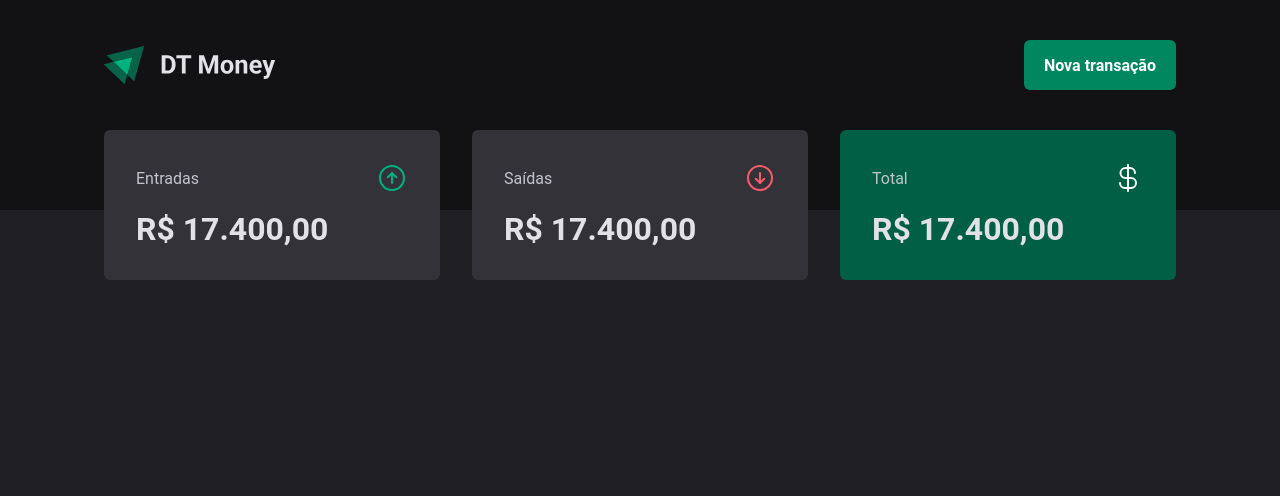
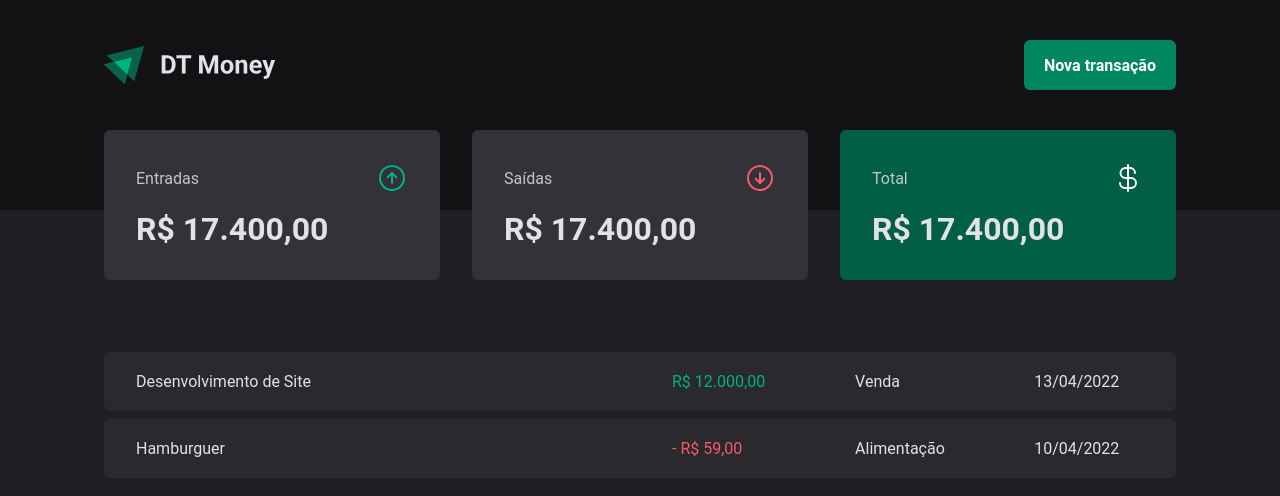
Before and after one commit to zacrodrigues/dt-money-ignite-reactjs-2022, a React app: page / in a window 1280 px wide. Shown: the top 496 px of the page. Built offline with nearby package versions, Linux system fonts and the light colour scheme; the HTML template or start-up script is replaced by a standard one.

Commit message:
Tabela de transações

```diff
--- a/src/pages/Transactions/index.tsx
+++ b/src/pages/Transactions/index.tsx
@@ -1,12 +1,39 @@
 import { Header } from "../../components/Header";
 import { Summary } from "../../components/Summary";
+import { PriceHighlight, TransactionsContainer, TransactionsTable } from "./styles";
 
 export function Transations() {
   return (
     <div>
       <Header />
+      <Summary />
 
-      <Summary />
+      <TransactionsContainer>
+        <TransactionsTable>
+          <tbody>
+            <tr>
+              <td width='50%'>Desenvolvimento de Site</td>
+              <td>
+                <PriceHighlight variant='income'>
+                  R$ 12.000,00
+                </PriceHighlight>
+              </td>
+              <td>Venda</td>
+              <td>13/04/2022</td>
+            </tr>
+            <tr>
+              <td width='50%'>Hamburguer</td>
+              <td>
+                <PriceHighlight variant='outcome'>
+                  - R$ 59,00
+                </PriceHighlight>
+              </td>
+              <td>Alimentação</td>
+              <td>10/04/2022</td>
+            </tr>
+          </tbody>
+        </TransactionsTable>
+      </TransactionsContainer>
     </div>
   )
 }
--- a/src/pages/Transactions/styles.ts
+++ b/src/pages/Transactions/styles.ts
@@ -0,0 +1,38 @@
+import styled from "styled-components";
+
+export const TransactionsContainer = styled.main`
+  width: 100%;
+  max-width: 1120px;
+  margin: 4rem auto 0;
+  padding: 0 1.5rem;
+`
+
+export const TransactionsTable = styled.table`
+  width: 100%;
+  border-collapse: separate;
+  border-spacing: 0 0.5rem;
+  /* margin-top: 1.5rem; */
+
+  td {
+    padding: 1.25rem 2rem;
+    background: ${props => props.theme["gray-700"]};
+
+    &:first-child {
+      border-top-left-radius: 6px;
+      border-bottom-left-radius: 6px;
+    }
+
+    &:last-child {
+      border-top-right-radius: 6px;
+      border-bottom-right-radius: 6px;
+    }
+  }
+`
+
+interface PriceHighlightProps {
+  variant: 'income' | 'outcome'
+}
+
+export const PriceHighlight = styled.span<PriceHighlightProps>`
+  color: ${props => props.variant === 'income' ? props.theme["green-300"] : props.theme["red-300"]};
+`
```
